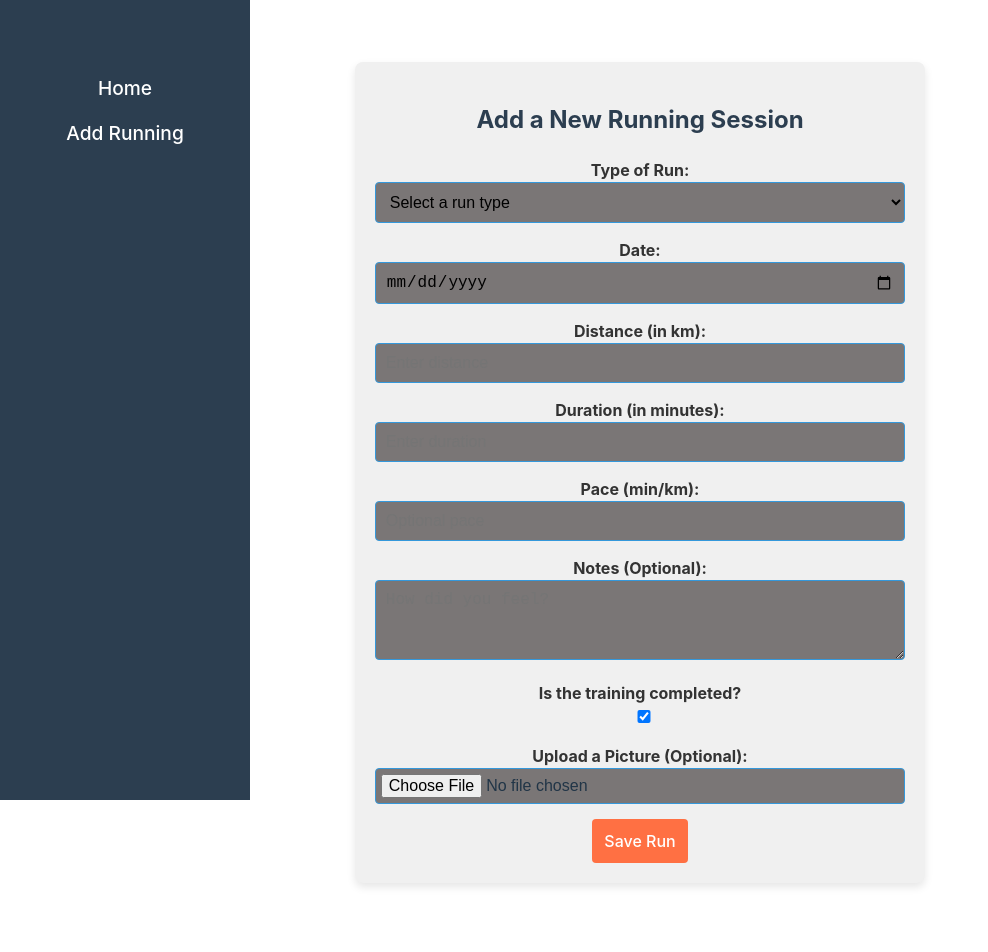
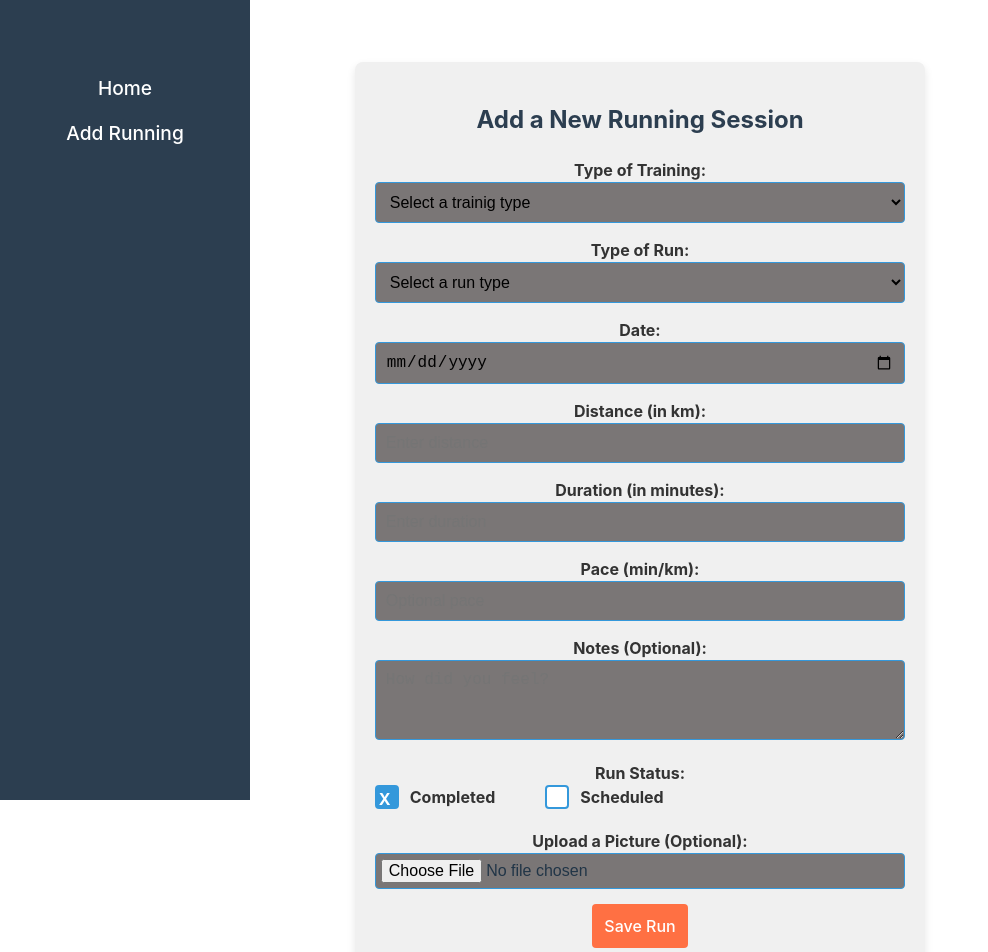
Before and after one commit to brunellanmcarvalho1/running-app, a React (Vite) app: page /add-running in a window 1280 px wide. Shown: the top 952 px of the page, without its empty margins (0-988 px from the left). Built offline with nearby package versions, Linux system fonts and the light colour scheme.

Commit message:
add type of trainind and type of run to the addRunningPage

```diff
--- a/src/App.jsx
+++ b/src/App.jsx
@@ -1,6 +1,4 @@
 import { useState } from "react";
-import reactLogo from "./assets/react.svg";
-import viteLogo from "/vite.svg";
 import { BrowserRouter as Router, Route, Routes } from "react-router-dom";
 import AddRunningPage from "./pages/AddRunningPage/AddRunningPage";
 import HomePage from "./pages/HomePage/HomePage";
--- a/src/pages/AddRunningPage/AddRuningPage.css
+++ b/src/pages/AddRunningPage/AddRuningPage.css
@@ -22,6 +22,12 @@ label {
   font-size: 1rem;
   color: #333;
   font-weight: bold;
+  margin-bottom: 5px;
+  font-weight: bold;
+}
+
+input[type="radio"] {
+  margin-right: 8px;
 }
 
 input,
@@ -69,3 +75,58 @@ img {
 input[type="file"] {
   padding: 5px;
 }
+
+.status-container {
+  display: flex;
+  gap: 50px;
+}
+
+.custom-checkbox {
+  display: flex;
+  align-items: center;
+  position: relative;
+  padding-left: 35px;
+  font-size: 16px;
+  cursor: pointer;
+  user-select: none;
+}
+
+.custom-checkbox input {
+  position: absolute;
+  opacity: 0;
+  cursor: pointer;
+  height: 0;
+  width: 0;
+}
+
+.checkmark {
+  position: absolute;
+  top: 0;
+  left: 0;
+  height: 20px;
+  width: 20px;
+  background-color: #fff;
+  border: 2px solid #3498db;
+  border-radius: 4px;
+  display: flex;
+  align-items: center;
+  justify-content: center;
+  font-size: 14px;
+  font-weight: bold;
+  z-index: 1;
+}
+
+.custom-checkbox input:checked ~ .checkmark {
+  background-color: #3498db;
+  border-color: #3498db;
+}
+
+.custom-checkbox input:checked ~ .checkmark::after {
+  content: "X";
+  color: #fff;
+  font-size: 16px;
+  font-weight: bold;
+  position: absolute;
+  top: 0;
+  left: 2px;
+}
--- a/src/pages/AddRunningPage/AddRunningPage.jsx
+++ b/src/pages/AddRunningPage/AddRunningPage.jsx
@@ -2,7 +2,8 @@ import { useState } from "react";
 import "./AddRuningPage.css";
 
 const AddRunningPage = () => {
-  const [type, setType] = useState("");
+  const [trainingType, setTrainingType] = useState("");
+  const [runType, setRunType] = useState("");
   const [date, setDate] = useState("");
   const [distance, setDistance] = useState("");
   const [duration, setDuration] = useState("");
@@ -16,7 +17,8 @@ const AddRunningPage = () => {
     e.preventDefault();
 
     const formData = {
-      type,
+      trainingType,
+      runType,
       date,
       distance,
       duration,
@@ -39,17 +41,32 @@ const AddRunningPage = () => {
       <h2>Add a New Running Session</h2>
       <form onSubmit={handleSubmit}>
         <div>
-          <label>Type of Run:</label>
+          <label>Type of Training:</label>
           <select
-            value={type}
-            onChange={(e) => setType(e.target.value)}
+            value={trainingType}
+            onChange={(e) => setTrainingType(e.target.value)}
             required
           >
-            <option value="">Select a run type</option>
+            <option value="">Select a trainig type</option>
             <option value="longRun">Long Run</option>
             <option value="intervalRun">Interval Run</option>
             <option value="recoveryRun">Recovery Run</option>
             <option value="tempoRun">Tempo Run</option>
+          </select>
+        </div>
+
+        <div>
+          <label>Type of Run:</label>
+          <select
+            value={runType}
+            onChange={(e) => setRunType(e.target.value)}
+            required
+          >
+            <option value="">Select a run type</option>
+            <option value="streetRun">Street Run</option>
+            <option value="trailRun">Trail Run</option>
+            <option value="trackRun">Track Run</option>
+            <option value="treadmillRun">Treadmill Run</option>
           </select>
         </div>
 
@@ -105,12 +122,32 @@ const AddRunningPage = () => {
         </div>
 
         <div>
-          <label>Is the training completed?</label>
-          <input
-            type="checkbox"
-            checked={isDone}
-            onChange={() => setIsDone(!isDone)}
-          />
+          <label>Run Status:</label>
+          <div className="status-container">
+            <label className="custom-checkbox">
+              <input
+                type="radio"
+                name="runStatus"
+                value="completed"
+                checked={isDone === true}
+                onChange={() => setIsDone(true)}
+              />
+              Completed
+              <span className="checkmark"></span> {/* Caixa personalizada */}
+            </label>
+
+            <label className="custom-checkbox">
+              <input
+                type="radio"
+                name="runStatus"
+                value="scheduled"
+                checked={isDone === false}
+                onChange={() => setIsDone(false)}
+              />
+              Scheduled
+              <span className="checkmark"></span> {/* Caixa personalizada */}
+            </label>
+          </div>
         </div>
 
         <div>
```
